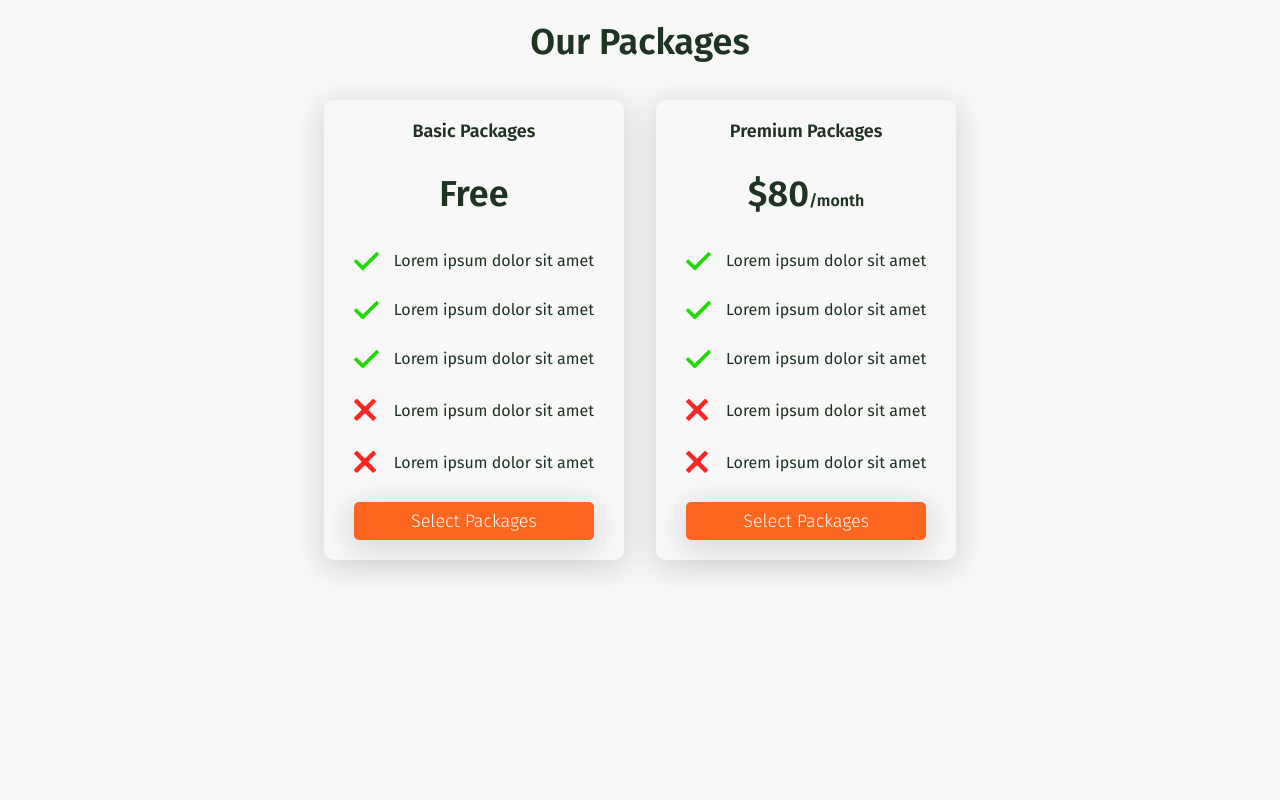
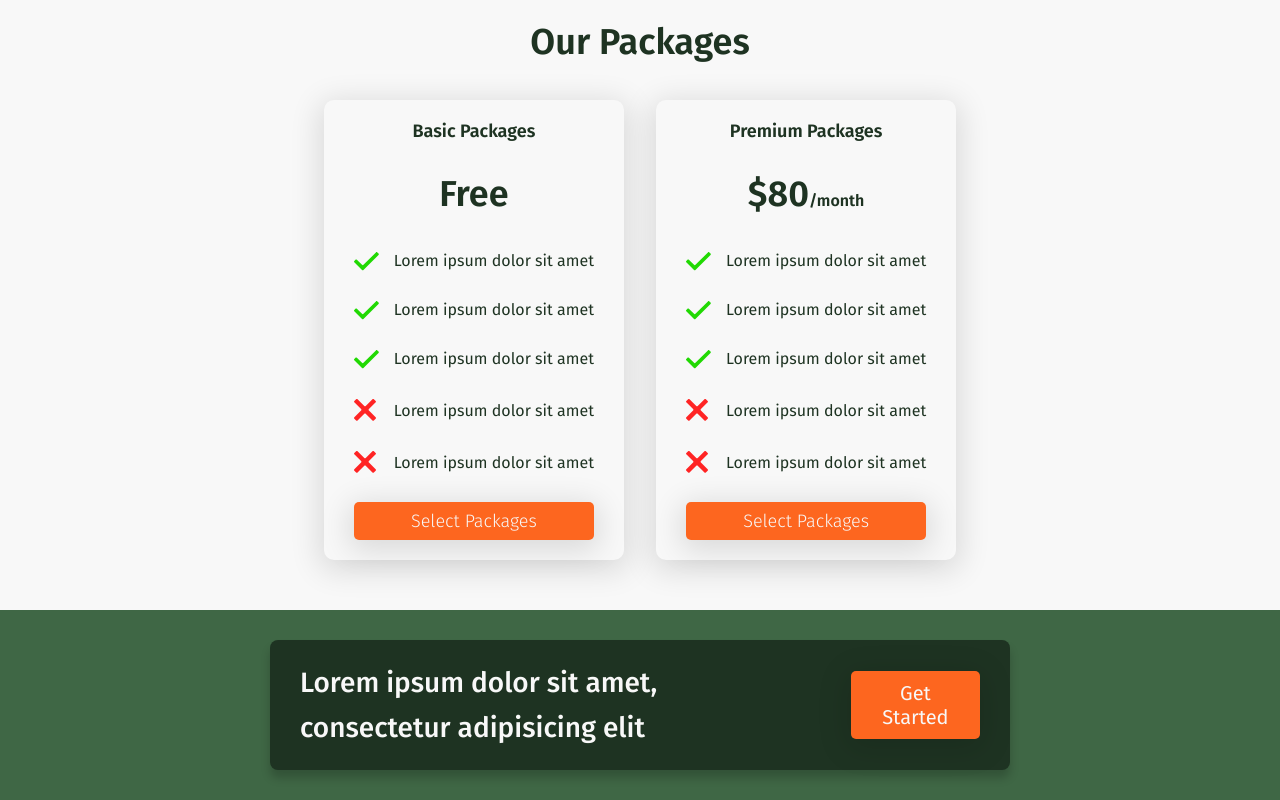
Before and after one commit to LuthfiDbz/edsigma.github.io, a plain HTML site: page index.html in a window 1280 px wide. Shown: the part 3201-4001 px from the top of the page. Before the commit the page ends 3811 px from the top, so only its background shows below. Drawn offline with Linux system fonts and the light colour scheme.

Commit message:
CTA-section

```diff
--- a/css/main.css
+++ b/css/main.css
@@ -104,3 +104,36 @@ body {
   gap: 32px;
   justify-content:center;
 }
+
+/* CTA */
+.CTA {
+  padding: 30px 270px;
+  background-color: var(--secondary-color);
+}
+
+.CTA-content {
+  display: flex;
+  box-sizing: border-box;
+  background-color: var(--primary-color);
+  align-items: center;
+  padding: 20px 30px;
+  border-radius:  8px;
+  justify-content: space-between;
+  box-shadow: var(--ambient-shadow);
+}
+
+.CTA-content h3 {
+  font-size: var(--font28px);
+  margin: 0;
+  color: var(--on-primary-color);
+  font-weight: 500;
+  width: 70%;
+  line-height: 45px;
+}
+
+.CTA-content .btn {
+  padding: 10px 16px;
+  height: fit-content;
+  width: 19%;
+  font-size: var(--font20px);
+}
--- a/css/utility.css
+++ b/css/utility.css
@@ -18,6 +18,11 @@
   box-shadow: var(--penumbra-shadow);
   border: none;
   font-family: var(--font-family);
+}
+
+.btn:hover {
+  background-color: #df4600;
+  cursor: pointer;
 }
 
 .btn-primary {
--- a/index.html
+++ b/index.html
@@ -304,5 +304,14 @@
     </div>
   </section>
   <!-- End Price -->
+
+  <!-- CTA -->
+  <section class="CTA">
+    <div class="CTA-content">
+      <h3>Lorem ipsum dolor sit amet, consectetur adipisicing elit</h3>
+      <button class="btn btn-primary">Get Started</button>
+    </div>
+  </section>
+  <!-- End CTA -->
 </body>
 </html>
```
